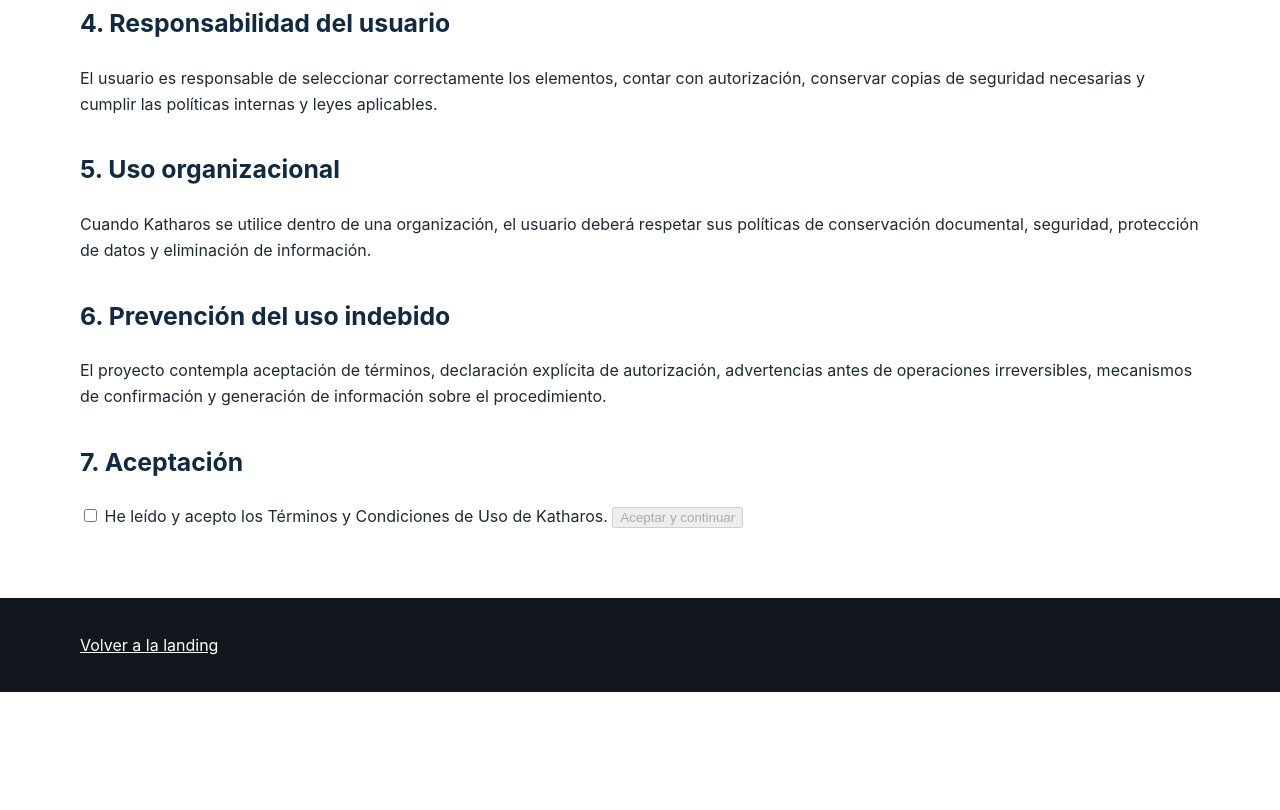
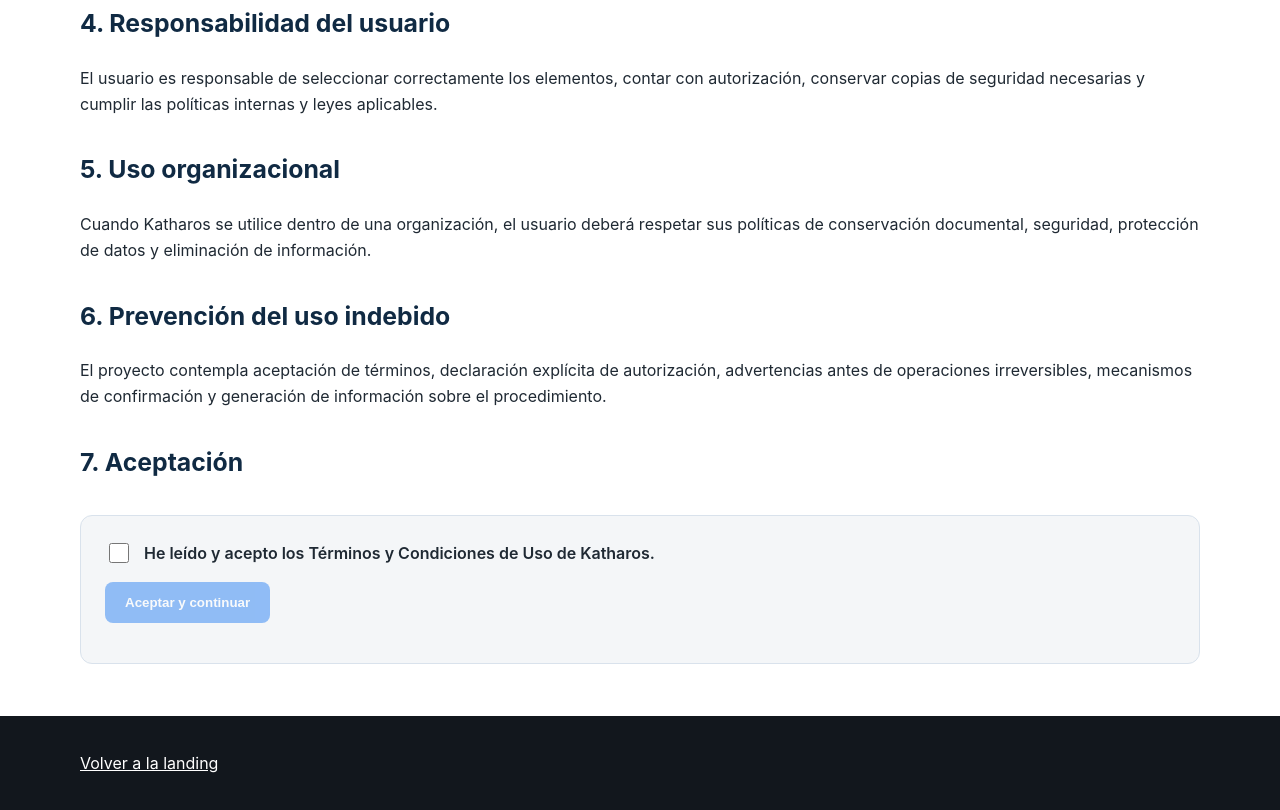
Before and after one commit to santiagogonzalezpizarro-blip/KatharosWEB, a plain HTML site: page terms.html in a window 1280 px wide. Shown: the part 1053-1863 px from the top of the page. Before the commit the page ends 1745 px from the top, so only its background shows below. Drawn offline with Linux system fonts and the light colour scheme.

Commit message:
Agregar estilos para aceptación de términos

```diff
--- a/styles.css
+++ b/styles.css
@@ -24,4 +24,46 @@ section{padding:64px 0}.section-alt{background:var(--light)}h2{font-size:clamp(1
 footer{background:var(--graphite);color:#c7d0d9;padding:34px 0}.footer-grid{display:flex;justify-content:space-between;gap:24px;flex-wrap:wrap}.footer-links{display:flex;gap:16px;flex-wrap:wrap}.footer-links a{color:#fff}.small{font-size:.9rem;color:var(--muted)}
 .page-hero{background:var(--primary);color:#fff;padding:52px 0}.page-hero h1{margin:0;color:#fff}.page-content{padding:52px 0}.page-content h2{font-size:1.55rem;margin-top:2rem}.page-content h3{color:var(--primary);margin-top:1.6rem}.checklist li{margin:.4rem 0}
 @media(max-width:850px){.hero-grid,.grid-3,.grid-2,.steps,.doc-list{grid-template-columns:1fr}.nav{align-items:flex-start;padding:14px 0}.nav-links{justify-content:flex-end}.hero{padding-top:44px}.hero-card{order:-1}.steps{gap:12px}}
-@media(max-width:600px){.nav{flex-direction:column}.nav-links{gap:12px}.hero h1{font-size:2.6rem}section{padding:48px 0}.actions .btn{width:100%}}
+@media(max-width:600px){.nav{flex-direction:column}.nav-links{gap:12px}.hero h1{font-size:2.6rem}section{padding:48px 0}.actions .btn{width:100%}}.terms-acceptance {
+  margin-top: 2rem;
+  padding: 1.5rem;
+  border: 1px solid #d9e2ec;
+  border-radius: 12px;
+  background: #f4f6f8;
+}
+
+.terms-acceptance label {
+  display: flex;
+  align-items: center;
+  gap: 0.75rem;
+  font-weight: 600;
+  color: #1f2933;
+}
+
+.terms-acceptance input[type="checkbox"] {
+  width: 20px;
+  height: 20px;
+  cursor: pointer;
+}
+
+.terms-acceptance button {
+  margin-top: 1rem;
+  padding: 0.8rem 1.25rem;
+  border: none;
+  border-radius: 8px;
+  background: #1877f2;
+  color: white;
+  font-weight: 600;
+  cursor: pointer;
+}
+
+.terms-acceptance button:disabled {
+  opacity: 0.45;
+  cursor: not-allowed;
+}
+
+#acceptanceMessage {
+  margin-top: 1rem;
+  color: #20a36a;
+  font-weight: 600;
+}
```
